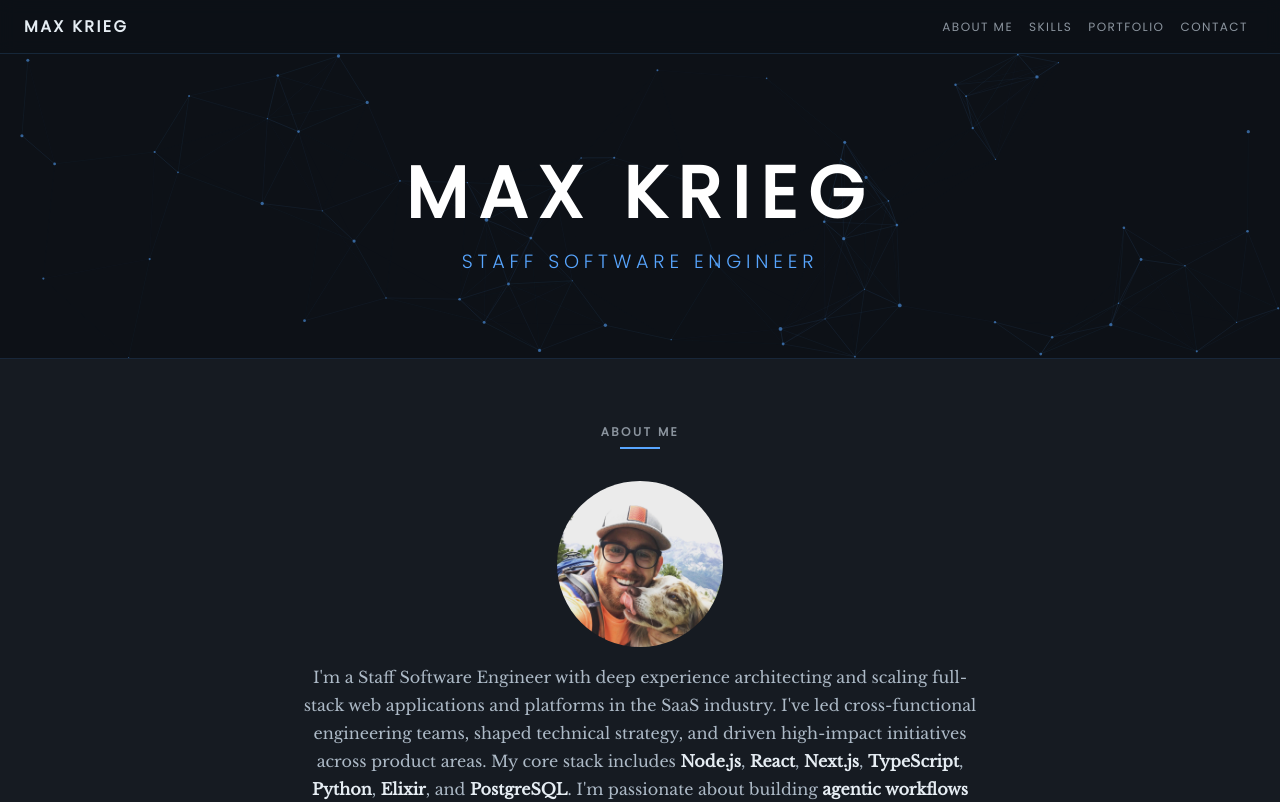
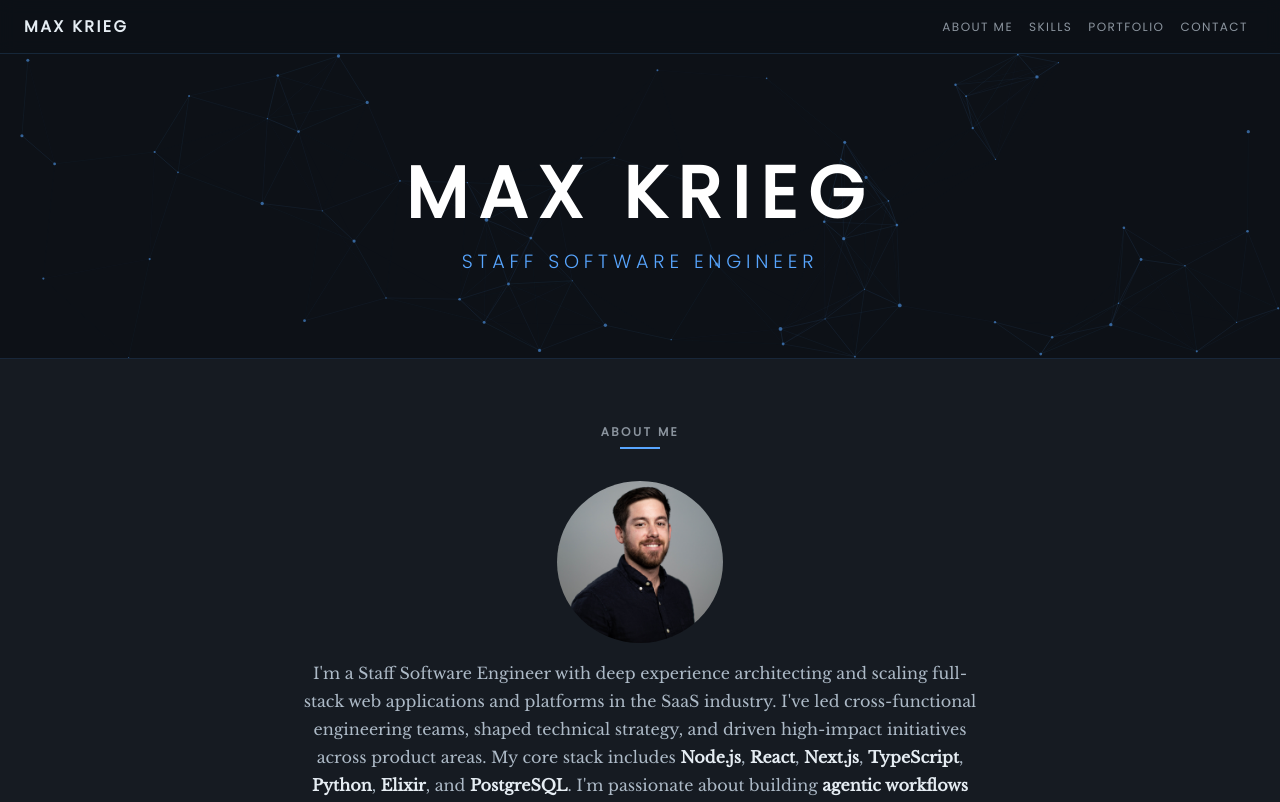
Before and after one commit to maxkrieg/personal-site, a React (Create React App) app: page / in a window 1280 px wide. Shown: the top 802 px of the page. Built offline with nearby package versions, Linux system fonts and the light colour scheme; no server answers.

Commit message:
update photo

```diff
--- a/src/content/sections.tsx
+++ b/src/content/sections.tsx
@@ -3,7 +3,7 @@ import { Container, Row, Col, Image } from 'react-bootstrap'
 
 import SkillList from '../components/SkillList'
 import Portfolio from '../components/Portfolio'
-import maxRowanPhoto from './max-rowan.jpg'
+import maxHeadshotPhoto from './max-headshot.jpg'
 
 interface Section {
   title: string
@@ -15,7 +15,7 @@ const sections: Section[] = [
     title: 'about me',
     content: (
       <div>
-        <Image src={maxRowanPhoto} roundedCircle style={{ height: '20%', width: '20%' }} fluid />
+        <Image src={maxHeadshotPhoto} roundedCircle style={{ height: '20%', width: '20%' }} fluid />
         <div style={{ height: '16px' }} />
         <p>
           I'm a Staff Software Engineer with deep experience architecting and scaling full-stack web
```
Also changed, not shown: src/content/max-headshot.jpg (added), src/content/max-rowan.jpg (deleted).
